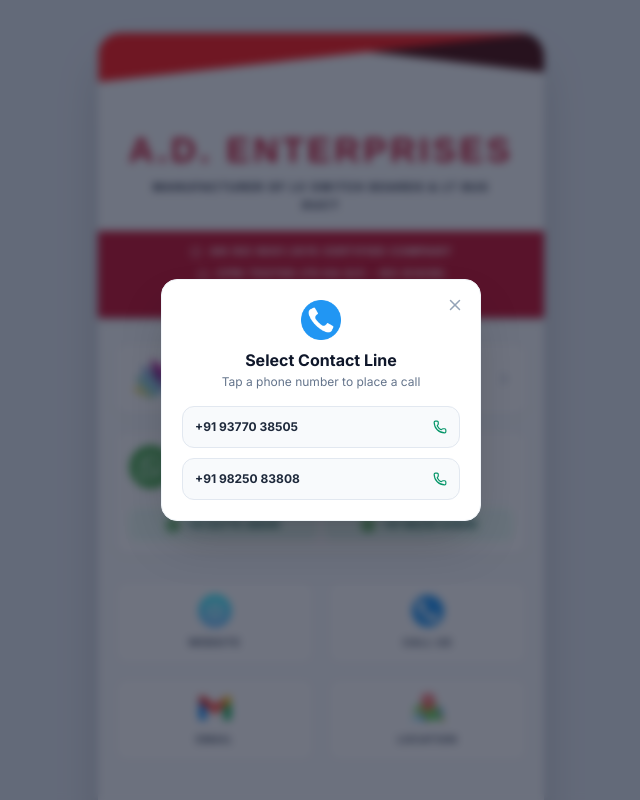
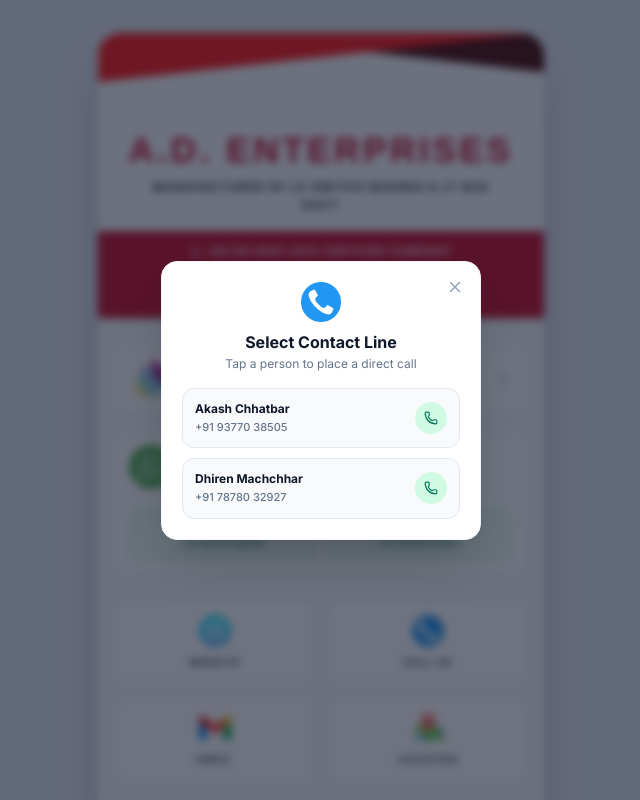
Before and after one commit to Darshan-Pie/A.D.Enterprise-Landing-Page, a Next.js app: page / in a window 1280 px wide. Both pictures are taken after a click on the button "CALL US". Shown: the top 800 px of the page, without its empty margins (319-959 px from the left). Built offline with nearby package versions, Linux system fonts and the light colour scheme.

Commit message:
feat: add contact person names to WhatsApp and Call options

```diff
--- a/src/app/page.tsx
+++ b/src/app/page.tsx
@@ -12,12 +12,14 @@
 const TAGLINE = "MANUFACTURER OF LV SWITCH BOARDS & LT BUS DUCT";
 const CATALOGUE_URL = "/AD_ENTERPRISES.pdf";
 
-// Dual Phone & WhatsApp Numbers
+// Dual Phone & WhatsApp Contacts
+const PHONE_1_NAME = "Akash Chhatbar";
 const PHONE_1_DISPLAY = "+91 93770 38505";
 const PHONE_1_RAW = "919377038505";
 
-const PHONE_2_DISPLAY = "+91 98250 83808";
-const PHONE_2_RAW = "919825083808";
+const PHONE_2_NAME = "Dhiren Machchhar";
+const PHONE_2_DISPLAY = "+91 78780 32927";
+const PHONE_2_RAW = "917878032927";
 
 const EMAIL = "akashet@yahoo.com";
 const WEBSITE_URL = "https://www.adenterprise.in";
@@ -141,7 +143,7 @@
         <ChevronRight size={18} className="text-slate-400" />
       </button>
 
-      {/* WhatsApp Card with Dual Numbers */}
+      {/* WhatsApp Card with Contact Names */}
       <div className="w-full bg-white border border-slate-200 rounded-xl p-3.5 shadow-sm">
         <div className="flex items-center gap-3.5 mb-2.5">
           <div className="w-11 h-11 shrink-0 flex items-center justify-center">
@@ -153,7 +155,7 @@
           </div>
           <div>
             <span className="block font-bold text-slate-800 text-[15px]">Connect on WhatsApp</span>
-            <span className="block font-medium text-slate-500 text-[11px] tracking-wide">Choose a contact line below</span>
+            <span className="block font-medium text-slate-500 text-[11px] tracking-wide">Select contact line to chat</span>
           </div>
         </div>
 
@@ -162,19 +164,26 @@
             href={`https://wa.me/${PHONE_1_RAW}`}
             target="_blank"
             rel="noopener noreferrer"
-            className="flex items-center justify-center gap-1.5 py-2 px-2 bg-emerald-50 text-emerald-800 rounded-lg text-[11px] font-bold hover:bg-emerald-100 transition-colors"
+            className="flex flex-col items-center justify-center p-2.5 bg-emerald-50 hover:bg-emerald-100 text-emerald-950 rounded-lg transition-colors text-center border border-emerald-100"
           >
-            <img src={ICONS.whatsapp} alt="" className="w-3.5 h-3.5 object-contain" />
-            {PHONE_1_DISPLAY}
+            <div className="flex items-center gap-1 mb-0.5">
+              <img src={ICONS.whatsapp} alt="" className="w-3.5 h-3.5 object-contain" />
+              <span className="text-[11px] font-bold leading-tight">{PHONE_1_NAME}</span>
+            </div>
+            <span className="text-[10px] font-medium text-emerald-700">{PHONE_1_DISPLAY}</span>
           </a>
+
           <a
             href={`https://wa.me/${PHONE_2_RAW}`}
             target="_blank"
             rel="noopener noreferrer"
-            className="flex items-center justify-center gap-1.5 py-2 px-2 bg-emerald-50 text-emerald-800 rounded-lg text-[11px] font-bold hover:bg-emerald-100 transition-colors"
+            className="flex flex-col items-center justify-center p-2.5 bg-emerald-50 hover:bg-emerald-100 text-emerald-950 rounded-lg transition-colors text-center border border-emerald-100"
           >
-            <img src={ICONS.whatsapp} alt="" className="w-3.5 h-3.5 object-contain" />
-            {PHONE_2_DISPLAY}
+            <div className="flex items-center gap-1 mb-0.5">
+              <img src={ICONS.whatsapp} alt="" className="w-3.5 h-3.5 object-contain" />
+              <span className="text-[11px] font-bold leading-tight">{PHONE_2_NAME}</span>
+            </div>
+            <span className="text-[10px] font-medium text-emerald-700">{PHONE_2_DISPLAY}</span>
           </a>
         </div>
       </div>
@@ -236,7 +245,7 @@
 }
 
 // ============================================================
-// Call Choice Modal
+// Call Choice Modal with Contact Names
 // ============================================================
 function CallModal({ onClose }: { onClose: () => void }) {
   return (
@@ -254,7 +263,7 @@
             <img src={ICONS.phone} alt="" className="w-full h-full object-contain" />
           </div>
           <h3 className="font-bold text-slate-900 text-base">Select Contact Line</h3>
-          <p className="text-xs text-slate-500 mt-0.5">Tap a phone number to place a call</p>
+          <p className="text-xs text-slate-500 mt-0.5">Tap a person to place a direct call</p>
         </div>
 
         <div className="flex flex-col gap-2.5">
@@ -262,15 +271,26 @@
             href={`tel:${PHONE_1_DISPLAY}`}
             className="flex items-center justify-between p-3 bg-slate-50 rounded-xl hover:bg-slate-100 transition-colors border border-slate-200"
           >
-            <span className="font-bold text-xs text-slate-800">{PHONE_1_DISPLAY}</span>
-            <Phone size={14} className="text-emerald-600" />
+            <div className="text-left">
+              <span className="block font-bold text-xs text-slate-900">{PHONE_1_NAME}</span>
+              <span className="block text-[11px] text-slate-500 font-medium mt-0.5">{PHONE_1_DISPLAY}</span>
+            </div>
+            <div className="w-8 h-8 rounded-full bg-emerald-100 flex items-center justify-center text-emerald-700 shrink-0 ml-2">
+              <Phone size={14} />
+            </div>
           </a>
+
           <a
             href={`tel:${PHONE_2_DISPLAY}`}
             className="flex items-center justify-between p-3 bg-slate-50 rounded-xl hover:bg-slate-100 transition-colors border border-slate-200"
           >
-            <span className="font-bold text-xs text-slate-800">{PHONE_2_DISPLAY}</span>
-            <Phone size={14} className="text-emerald-600" />
+            <div className="text-left">
+              <span className="block font-bold text-xs text-slate-900">{PHONE_2_NAME}</span>
+              <span className="block text-[11px] text-slate-500 font-medium mt-0.5">{PHONE_2_DISPLAY}</span>
+            </div>
+            <div className="w-8 h-8 rounded-full bg-emerald-100 flex items-center justify-center text-emerald-700 shrink-0 ml-2">
+              <Phone size={14} />
+            </div>
           </a>
         </div>
       </div>
```
